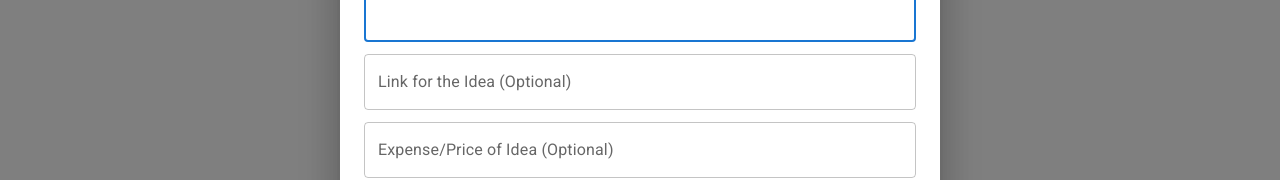
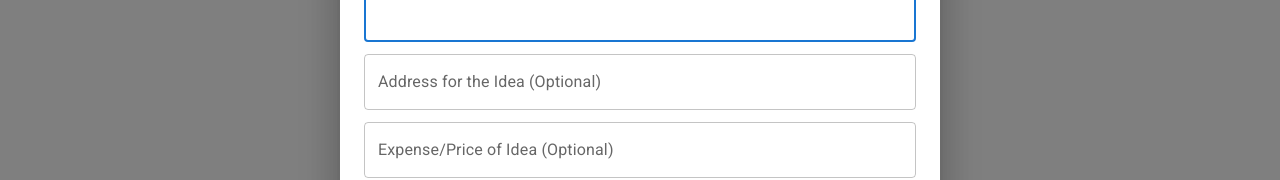
Before and after one commit to Sharat21/CSC301Project, a React (Vite) app in the folder plan-it/frontend/: page /ideas/1/1/1 in a window 1280 px wide. Both pictures are taken after a click on the button "ADD IDEA". Shown: the part 344-524 px from the top of the page. Built offline with nearby package versions, Linux system fonts and the light colour scheme; no server answers.

Commit message:
change idea links to address

```diff
--- a/plan-it/frontend/src/Ideas/components/AddIdeaDialog.jsx
+++ b/plan-it/frontend/src/Ideas/components/AddIdeaDialog.jsx
@@ -62,7 +62,7 @@ const AddIdeaDialog = ({ open, handleClose, newIdea, setNewIdea, handleSubmit })
                 <TextField
                     margin="dense"
                     name="link"
-                    label="Link for the Idea (Optional)"
+                    label="Address for the Idea (Optional)"
                     type="url"
                     fullWidth
                     variant="outlined"
--- a/plan-it/frontend/src/Ideas/components/Idea.jsx
+++ b/plan-it/frontend/src/Ideas/components/Idea.jsx
@@ -128,7 +128,7 @@ const Idea = ({ ideaId, name, type, description, link, price, max_budget, propos
             Description: {description ? description : "No description available"}
           </Typography>
           <Typography variant="body2">
-            Link: {link ? link: "No link given"}
+            Address: {link ? link: "No Address given"}
           </Typography>
           <Typography variant="body2">
             Price: {price ? price : "No price given"}
```
